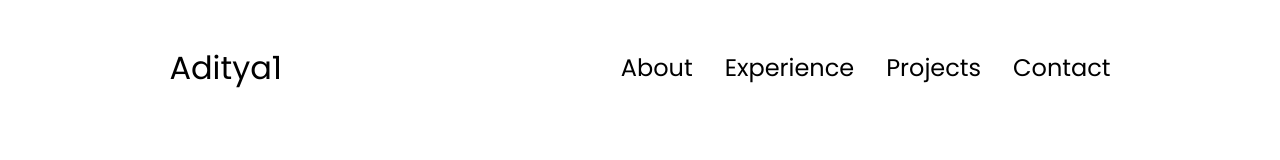
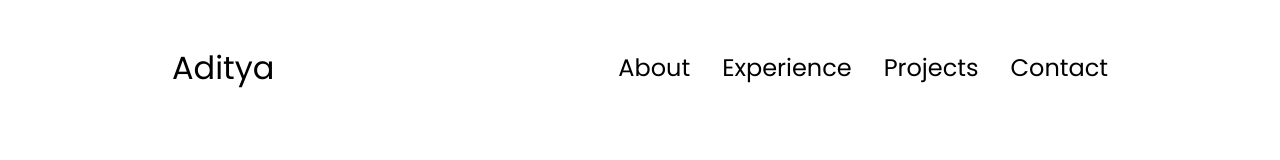
Before and after one commit to Diordi1/newport, an Angular app: page / in a window 1280 px wide. Shown: the top 160 px of the page. Built offline with nearby package versions, Linux system fonts and the light colour scheme.

Commit message:
Update app.component.html

```diff
--- a/src/app/app.component.html
+++ b/src/app/app.component.html
@@ -17,7 +17,7 @@
 
         <div class="head">
             <div class="head-logo">
-            <p>Aditya1</p>
+            <p>Aditya</p>
 
         </div>
         <div class="head-nav">
```
